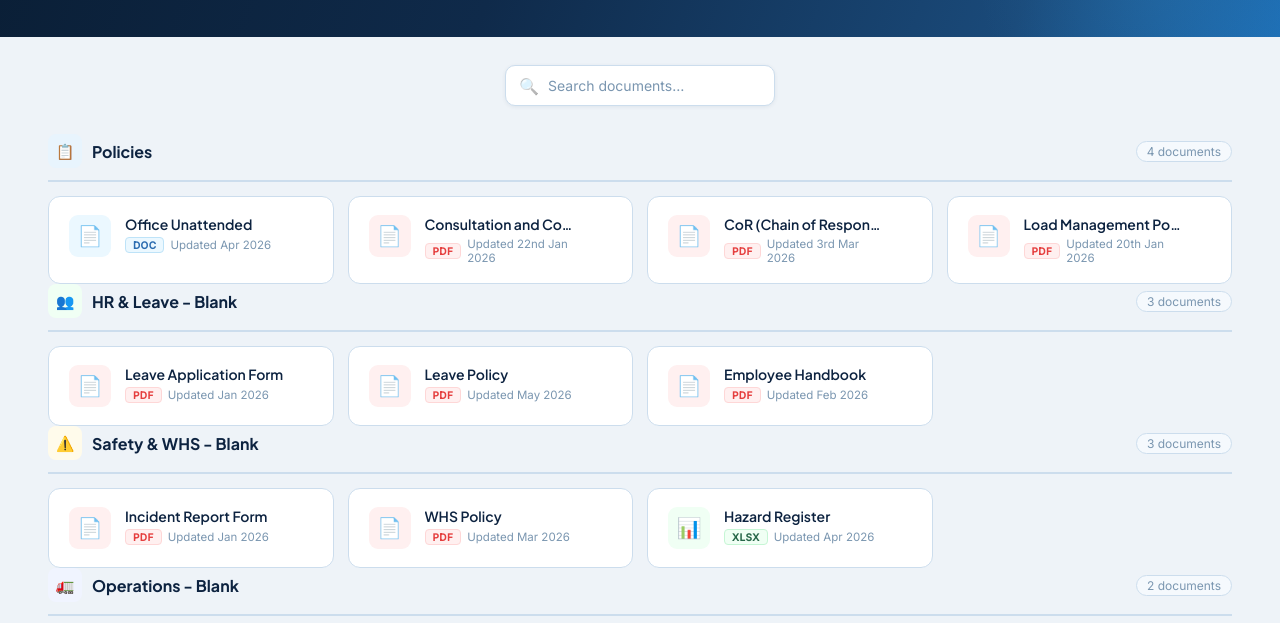
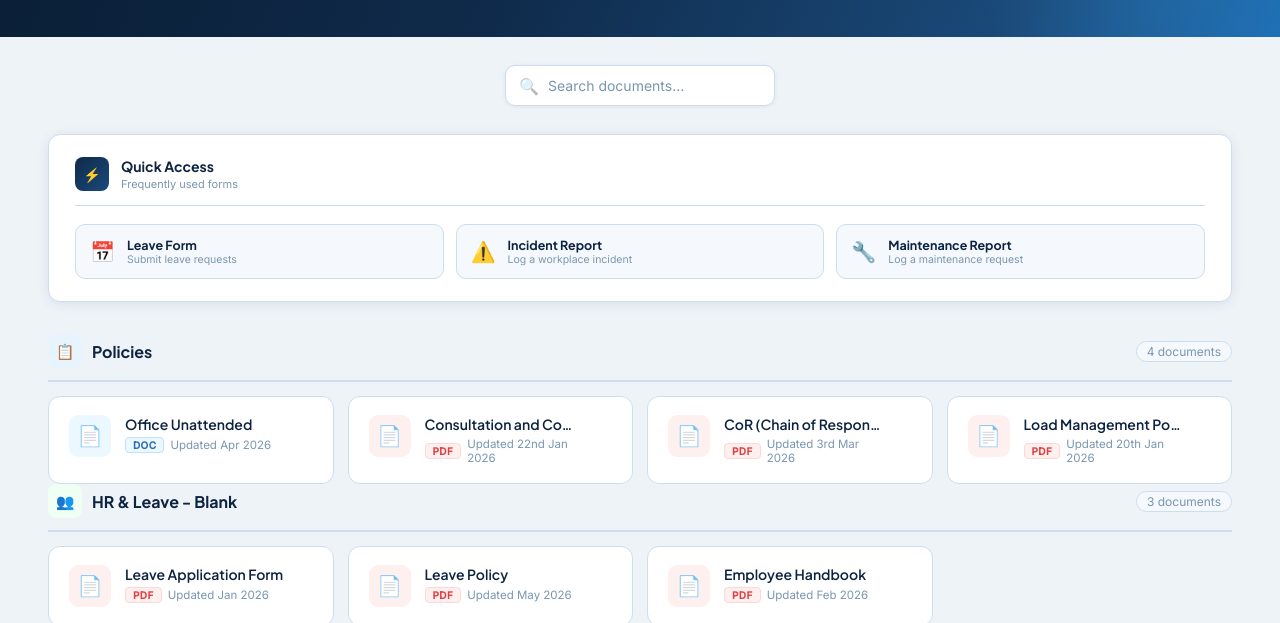
Before and after one commit to gracersargeant/Future-Group-Planning-V2, a plain HTML site: page documents.html in a window 1280 px wide. Shown: the part 206-829 px from the top of the page. Drawn offline with Linux system fonts and the light colour scheme.

Commit message:
Add files via upload

```diff
--- a/documents.html
+++ b/documents.html
@@ -217,6 +217,128 @@
       max-width: 1360px;
       width: 100%;
       margin: 0 auto;
+    }
+
+    /* ── QUICK ACCESS ── */
+    .quick-access-wrap {
+      margin-bottom: 32px;
+    }
+
+    .card {
+      background: var(--bg-card);
+      border: 1px solid var(--border);
+      border-radius: var(--radius);
+      padding: 22px 26px;
+      box-shadow: var(--shadow);
+    }
+
+    .card-header {
+      display: flex;
+      align-items: center;
+      gap: 12px;
+      margin-bottom: 18px;
+      padding-bottom: 14px;
+      border-bottom: 1px solid var(--border);
+    }
+
+    .card-icon {
+      width: 34px;
+      height: 34px;
+      border-radius: 8px;
+      background: linear-gradient(135deg, var(--navy), var(--blue-mid));
+      display: flex;
+      align-items: center;
+      justify-content: center;
+      font-size: 14px;
+      flex-shrink: 0;
+    }
+
+    .card-title {
+      font-family: 'Plus Jakarta Sans', sans-serif;
+      font-size: 14px;
+      font-weight: 700;
+      color: var(--text-dark);
+    }
+
+    .card-subtitle {
+      font-size: 11px;
+      color: var(--text-dim);
+      margin-top: 2px;
+    }
+
+    .quick-grid {
+      display: grid;
+      grid-template-columns: repeat(3, minmax(0, 1fr));
+      gap: 12px;
+    }
+
+    .quick-btn {
+      display: flex;
+      align-items: center;
+      gap: 12px;
+      padding: 12px 14px;
+      background: var(--bg-card2);
+      border: 1.5px solid var(--border);
+      border-radius: 10px;
+      text-decoration: none;
+      transition: all 0.2s ease;
+      position: relative;
+      overflow: hidden;
+    }
+
+    .quick-btn::before {
+      content: '';
+      position: absolute;
+      left: 0;
+      top: 0;
+      right: 0;
+      height: 3px;
+      background: linear-gradient(90deg, var(--accent), var(--accent2));
+      opacity: 0;
+      transition: opacity 0.2s;
+    }
+
+    .quick-btn:hover {
+      border-color: var(--accent);
+      background: var(--accent-pale);
+      transform: translateY(-2px);
+      box-shadow: var(--shadow-sm);
+    }
+
+    .quick-btn:hover::before {
+      opacity: 1;
+    }
+
+    .quick-btn-icon {
+      font-size: 20px;
+      flex-shrink: 0;
+    }
+
+    .quick-btn-label {
+      font-family: 'Plus Jakarta Sans', sans-serif;
+      font-size: 12.5px;
+      font-weight: 700;
+      color: var(--text-dark);
+    }
+
+    .quick-btn-desc {
+      font-size: 10.5px;
+      color: var(--text-dim);
+    }
+
+    .quick-btn-arrow {
+      margin-left: auto;
+      font-size: 13px;
+      color: var(--accent);
+      opacity: 0;
+      transition: opacity 0.2s, transform 0.2s;
+      transform: translateX(-4px);
+      flex-shrink: 0;
+    }
+
+    .quick-btn:hover .quick-btn-arrow {
+      opacity: 1;
+      transform: translateX(0);
     }
 
     /* ── HOW TO ADD DOCS NOTICE ── */
@@ -476,6 +598,7 @@
       .search-wrap { padding: 20px 20px 0; }
       main { padding: 20px 20px 40px; }
       footer { padding: 20px; }
+      .quick-grid { grid-template-columns: 1fr; }
       .doc-grid { grid-template-columns: 1fr; }
     }
 
@@ -526,6 +649,35 @@
 
 <!-- MAIN -->
 <main>
+
+  <div class="quick-access-wrap">
+    <div class="card">
+      <div class="card-header">
+        <div class="card-icon">&#9889;</div>
+        <div>
+          <div class="card-title">Quick Access</div>
+          <div class="card-subtitle">Frequently used forms</div>
+        </div>
+      </div>
+      <div class="quick-grid">
+        <a class="quick-btn" href="https://sargeanttransportptyltd.snapforms.com.au/form/leave-application-form" target="_blank" rel="noopener">
+          <div class="quick-btn-icon">&#128197;</div>
+          <div><div class="quick-btn-label">Leave Form</div><div class="quick-btn-desc">Submit leave requests</div></div>
+          <span class="quick-btn-arrow">&#8594;</span>
+        </a>
+        <a class="quick-btn" href="https://sargeanttransportptyltd.snapforms.com.au/form/incident-report" target="_blank" rel="noopener">
+          <div class="quick-btn-icon">&#9888;&#65039;</div>
+          <div><div class="quick-btn-label">Incident Report</div><div class="quick-btn-desc">Log a workplace incident</div></div>
+          <span class="quick-btn-arrow">&#8594;</span>
+        </a>
+        <a class="quick-btn" href="#" target="_blank" rel="noopener">
+          <div class="quick-btn-icon">&#128295;</div>
+          <div><div class="quick-btn-label">Maintenance Report</div><div class="quick-btn-desc">Log a maintenance request</div></div>
+          <span class="quick-btn-arrow">&#8594;</span>
+        </a>
+      </div>
+    </div>
+  </div>
 
   <!--
   ═══════════════════════════════════════════════════════
```
